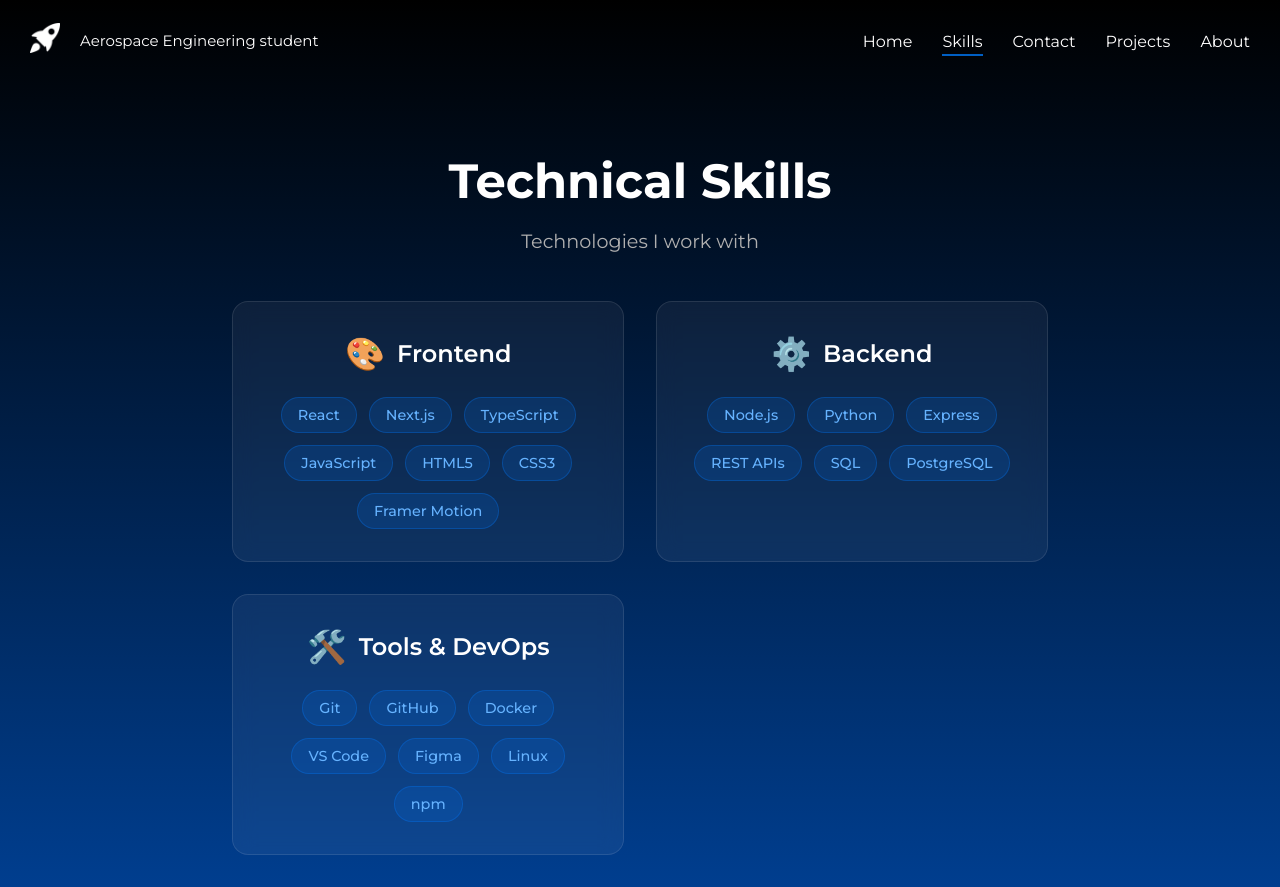
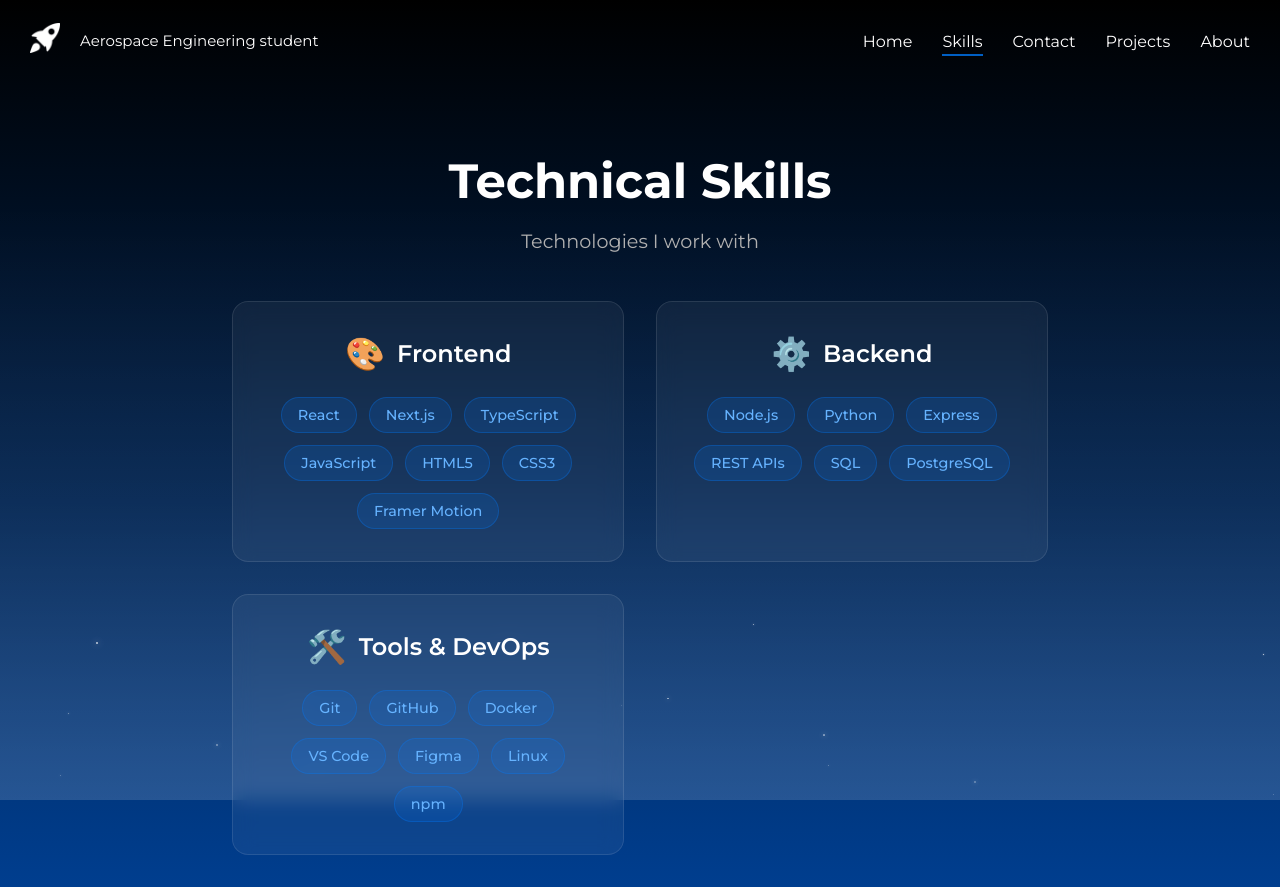
Before and after one commit to jorgerleonn/jorge-portfolio, a Next.js app: page /jorge-portfolio/skills in a window 1280 px wide. Built offline with nearby package versions, Linux system fonts and the light colour scheme.

Commit message:
Add stars background effect to About, Skills and Contact pages

```diff
--- a/pages/about/index.tsx
+++ b/pages/about/index.tsx
@@ -1,4 +1,5 @@
 import Head from 'next/head';
+import { StarsBackground } from '@/components/StarsBackground';
 import Navbar from '@/components/Navbar';
 import styles from '@/styles/About.module.css';
 
@@ -11,6 +12,7 @@ export default function About() {
         <meta name="viewport" content="width=device-width, initial-scale=1" />
       </Head>
       <Navbar />
+      <StarsBackground className="fixed inset-0" />
       <section className={styles.aboutSection}>
         <div className={styles.texto}>
           <h1>About Me</h1>
--- a/pages/contact/index.tsx
+++ b/pages/contact/index.tsx
@@ -2,6 +2,7 @@ import Head from 'next/head';
 import { FontAwesomeIcon } from '@fortawesome/react-fontawesome';
 import { faGithub, faLinkedin } from '@fortawesome/free-brands-svg-icons';
 import { faEnvelope } from '@fortawesome/free-solid-svg-icons';
+import { StarsBackground } from '@/components/StarsBackground';
 import Navbar from '@/components/Navbar';
 import styles from '@/styles/Contact.module.css';
 
@@ -26,6 +27,7 @@ export default function Contact() {
         <meta name="viewport" content="width=device-width, initial-scale=1" />
       </Head>
       <Navbar />
+      <StarsBackground className="fixed inset-0" />
       <section className={styles.contactSection}>
         <div className={styles.container}>
           <h1 className={styles.title}>Get In Touch</h1>
--- a/pages/skills/index.tsx
+++ b/pages/skills/index.tsx
@@ -1,8 +1,8 @@
 import Head from 'next/head';
+import { StarsBackground } from '@/components/StarsBackground';
 import Navbar from '@/components/Navbar';
 import styles from '@/styles/Skills.module.css';
 
-export default function Skills() {
 const skillCategories = [
   {
     title: 'Frontend',
@@ -21,6 +21,7 @@ export default function Skills() {
   }
 ];
 
+export default function Skills() {
   return (
     <>
       <Head>
@@ -29,6 +30,7 @@ export default function Skills() {
         <meta name="viewport" content="width=device-width, initial-scale=1" />
       </Head>
       <Navbar />
+      <StarsBackground className="fixed inset-0" />
       <section className={styles.skillsSection}>
         <div className={styles.container}>
           <h1 className={styles.title}>Technical Skills</h1>
```
Lines whose indentation alone changed are shown as unchanged.
